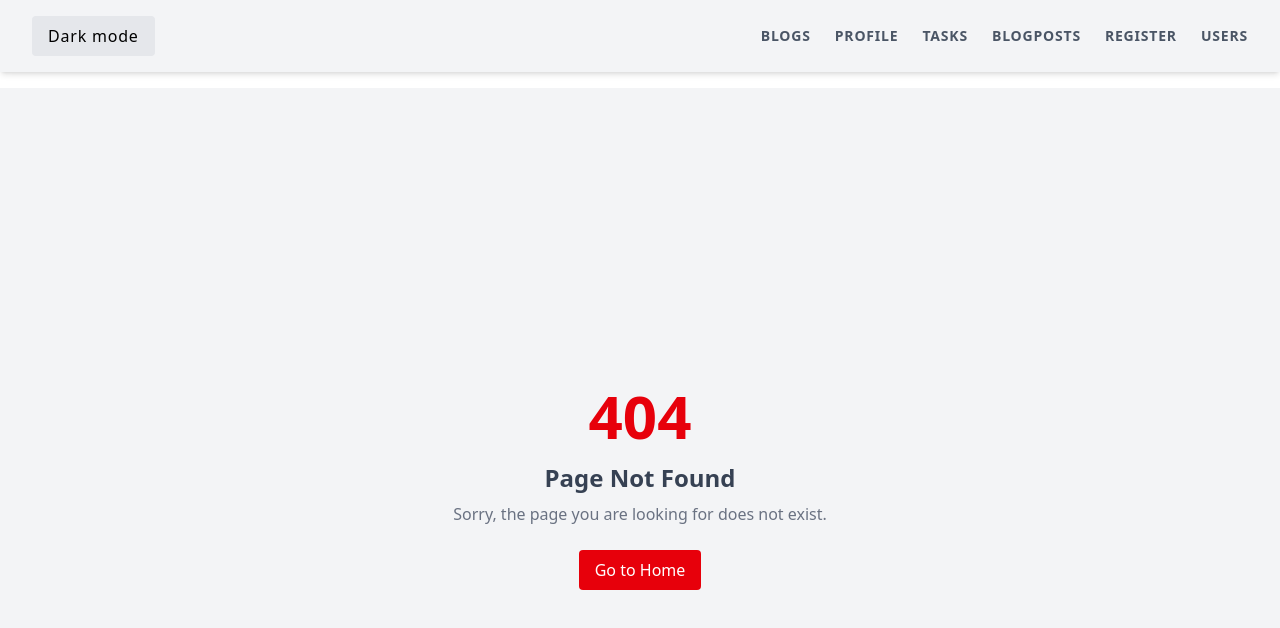
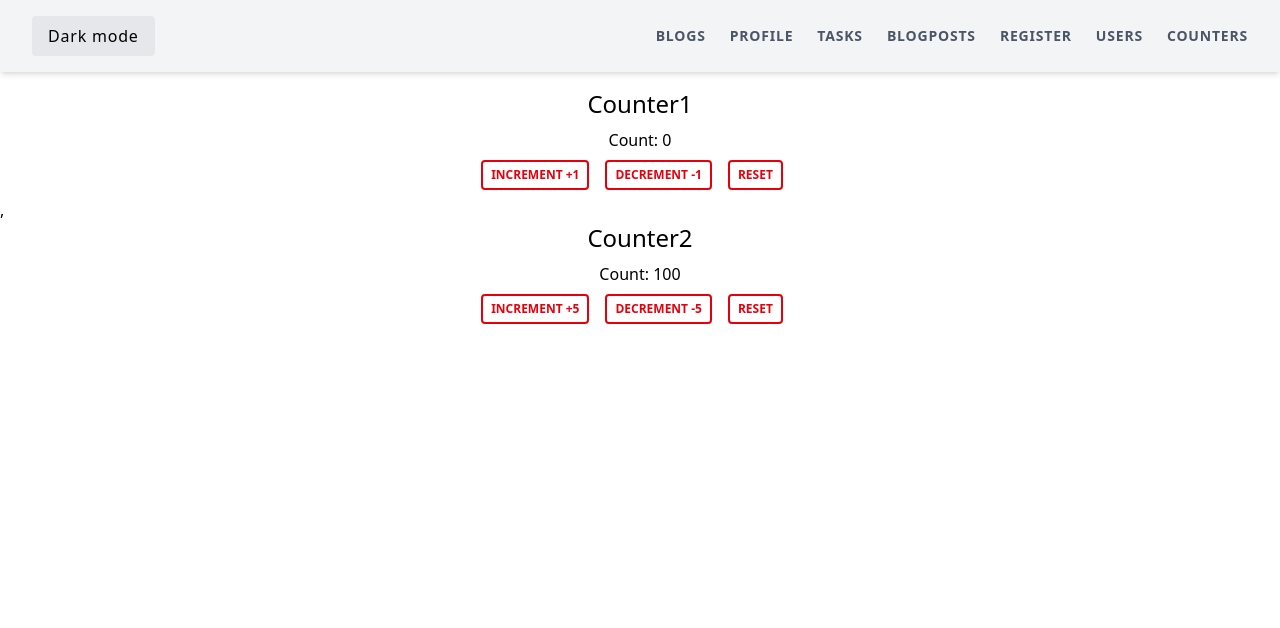
Before and after one commit to harshillencircle/ReactJS-Concepts, a React (Vite) app: page /counter in a window 1280 px wide. Before the commit this address had no page. Shown: the top 628 px of the page. Built offline with nearby package versions, Linux system fonts and the light colour scheme.

Commit message:
feat: Create a useCounter hook and use it in multiple components

```diff
--- a/src/App.jsx
+++ b/src/App.jsx
@@ -9,14 +9,16 @@ import Blogs from './components/blogs/Blogs.jsx'
 import BlogDetail from './components/blogdetail/BlogDetail.jsx'
 import Navbar from './components/navbar/Navbar.jsx'
 import { ThemeProvider } from './context/ThemeContext.jsx'
-import ThemeToggle from './components/themetoggle/ThemeToggle.jsx'
-import './index.css'
+import Counter1 from './components/counters/Counter1.jsx'
+import Counter2 from './components/counters/Counter2.jsx'
+import { Fragment } from 'react'
 
 function App() {
 
   const bio = "Bio Lorem ipsum, dolor sit amet consectetur adipisicing elit. Explicabo cumque recusandae eum aut animi vero impedit numquam possimus, non nesciunt, nobis laborum sapiente iure consequatur quia fugit similique aliquid autem."
 
   return (
+
     <Router>
       <ThemeProvider>
         <Navbar />
@@ -28,6 +30,12 @@ function App() {
           <Route path='/blogpost' element={<BlogPostList />} />
           <Route path='/register' element={<RegistrationForm />} />
           <Route path='/user' element={<Users />} />
+          <Route path='/counter' element={
+            <Fragment>
+              <Counter1 />,
+              <Counter2 />
+            </Fragment>
+          } />
           <Route path='*' element={<NotFound />} />
         </Routes>
       </ThemeProvider>
--- /dev/null
+++ b/src/components/counters/Counter1.jsx
@@ -0,0 +1,18 @@
+import React from 'react'
+import useCounter from '../../custom/useCounter'
+
+const Counter1 = () => {
+  const { count, increment, decrement, reset } = useCounter(0, 1);
+
+  return (
+    <div className='text-center space-y-2'>
+      <h2 className='text-2xl'>Counter1</h2>
+      <p>Count: {count}</p>
+      <button onClick={increment} className="text-[12px] text-red-600 hover:bg-red-600 hover:text-white border-2 font-bold border-red-600 rounded-sm cursor-pointer px-2 py-1 uppercase mr-4">increment +1</button>
+      <button onClick={decrement} className="text-[12px] text-red-600 hover:bg-red-600 hover:text-white border-2 font-bold border-red-600 rounded-sm cursor-pointer px-2 py-1 uppercase mr-4">decrement -1</button>
+      <button onClick={reset} className="text-[12px] text-red-600 hover:bg-red-600 hover:text-white border-2 font-bold border-red-600 rounded-sm cursor-pointer px-2 py-1 uppercase mr-4">Reset</button>
+    </div>
+  )
+}
+
+export default Counter1;
--- /dev/null
+++ b/src/components/counters/Counter2.jsx
@@ -0,0 +1,18 @@
+import React from 'react'
+import useCounter from '../../custom/useCounter'
+
+const Counter2 = () => {
+    const {count, increment, decrement, reset } = useCounter(100, 5);
+
+  return (
+    <div className='text-center space-y-2'>
+      <h2 className='text-2xl'>Counter2</h2>
+      <p>Count: {count}</p>
+      <button onClick={increment} className="text-[12px] text-red-600 hover:bg-red-600 hover:text-white border-2 font-bold border-red-600 rounded-sm cursor-pointer px-2 py-1 uppercase mr-4">increment +5</button>
+      <button onClick={decrement} className="text-[12px] text-red-600 hover:bg-red-600 hover:text-white border-2 font-bold border-red-600 rounded-sm cursor-pointer px-2 py-1 uppercase mr-4">decrement -5</button>
+      <button onClick={reset} className="text-[12px] text-red-600 hover:bg-red-600 hover:text-white border-2 font-bold border-red-600 rounded-sm cursor-pointer px-2 py-1 uppercase mr-4">Reset</button>
+    </div>
+  )
+}
+
+export default Counter2;
--- a/src/components/navbar/Navbar.jsx
+++ b/src/components/navbar/Navbar.jsx
@@ -4,17 +4,18 @@ import ThemeToggle from "../themetoggle/ThemeToggle";
 
 function Navbar() {
     return (
-        <nav className="sticky top-0 z-10 bg-gray-100 flex justify-between items-center shadow-md space-x-8 mb-4 py-4 px-8 tracking-wider uppercase">
+        <nav className="sticky top-0 z-10 bg-gray-100 dark:bg-gray-800 transition-colors duration-300 flex justify-between items-center shadow-md space-x-8 mb-4 py-4 px-8 tracking-wider uppercase">
             <div>
                 <ThemeToggle />
             </div>
-            <div className="text-sm text-gray-600 font-bold space-x-6">
+            <div className="text-sm text-gray-600 dark:text-gray-100 transition-colors duration-300 font-bold space-x-6">
                 <Link className="hover:text-blue-600" to="/">Blogs</Link>
                 <Link className="hover:text-blue-600" to="/profile">Profile</Link>
                 <Link className="hover:text-blue-600" to="/task">Tasks</Link>
                 <Link className="hover:text-blue-600" to="/blogpost">BlogPosts</Link>
                 <Link className="hover:text-blue-600" to="/register">Register</Link>
                 <Link className="hover:text-blue-600" to="/user">Users</Link>
+                <Link className="hover:text-blue-600" to="/counter">Counters</Link>
             </div>
         </nav>
     )
--- /dev/null
+++ b/src/custom/useCounter.jsx
@@ -0,0 +1,13 @@
+import React, { useState } from 'react'
+
+function useCounter(initialvalue = 0, step = 1) {
+    const [count, setCount] = useState(initialvalue);
+
+    const increment = () => setCount(prev => prev + step);
+    const decrement = () => setCount(prev => prev - step);
+    const reset = () => setCount(initialvalue);
+
+    return { count, increment, decrement, reset };
+}
+
+export default useCounter;
```
